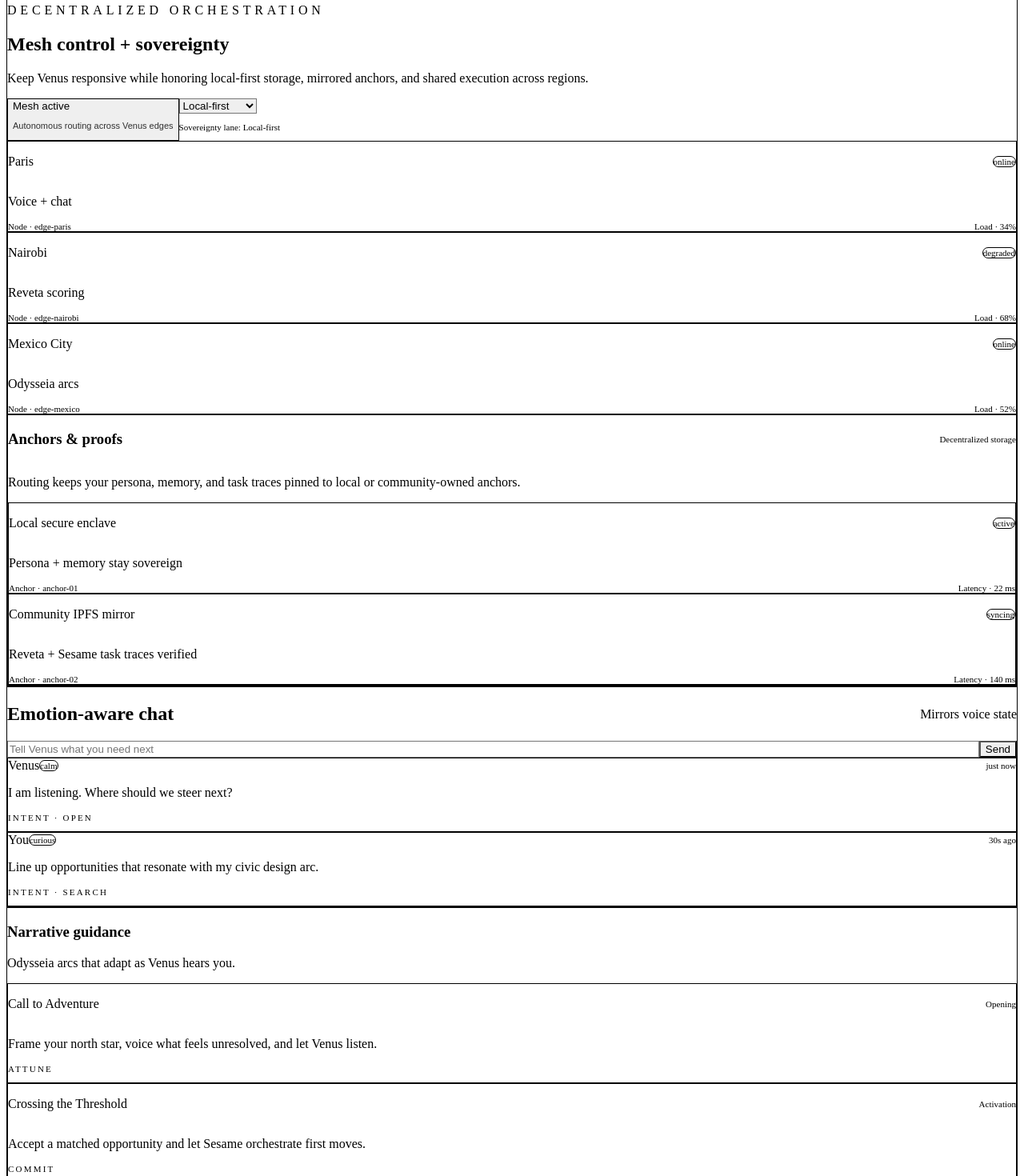
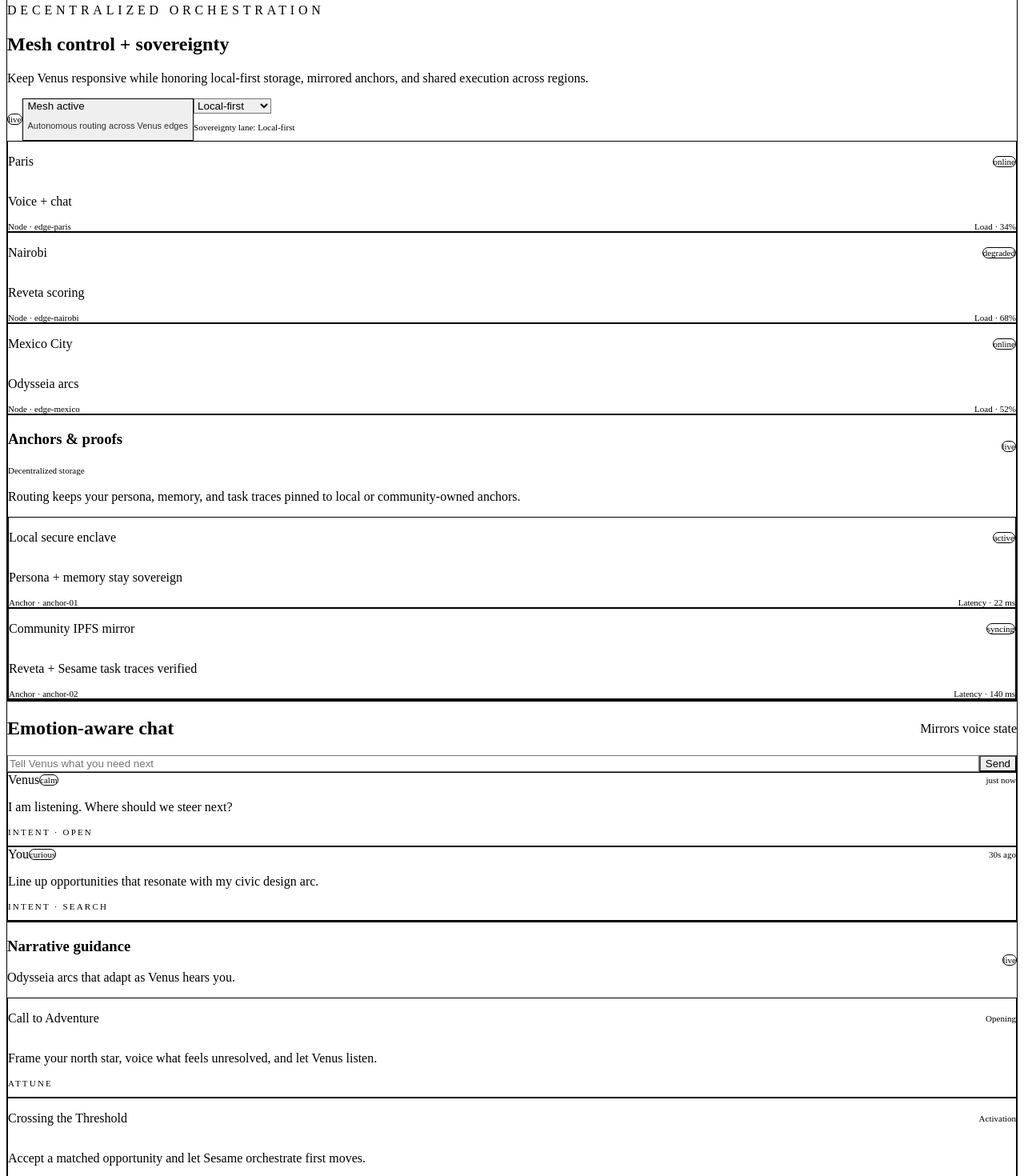
Before and after one commit to Melvinjayson/odysseia, a Next.js app in the folder odysseia-frontend/: page / in a window 1280 px wide. Shown: the part 980-2450 px from the top of the page at 80% size. Built offline with nearby package versions, Linux system fonts and the light colour scheme.

Commit message:
Improve orchestration status resilience

```diff
--- a/odysseia-frontend/app/page.tsx
+++ b/odysseia-frontend/app/page.tsx
@@ -58,6 +58,22 @@ export default function Home() {
   const [dataResidency, setDataResidency] = useState("Local-first");
   const [meshNodes, setMeshNodes] = useState<MeshNode[]>(fallbackMeshNodes);
   const [anchors, setAnchors] = useState<DataAnchor[]>(fallbackAnchors);
+  const [resourceStatus, setResourceStatus] = useState<Record<string, "loading" | "live" | "fallback" | "error">>({
+    tasks: "loading",
+    opportunities: "loading",
+    arcs: "loading",
+    applications: "loading",
+    mesh: "loading",
+    anchors: "loading",
+  });
+  const [resourceErrors, setResourceErrors] = useState<Record<string, string | null>>({
+    tasks: null,
+    opportunities: null,
+    arcs: null,
+    applications: null,
+    mesh: null,
+    anchors: null,
+  });
 
   const emotionPalette: Record<ChatMessage["emotion"], string> = useMemo(
     () => ({
@@ -71,23 +87,33 @@ export default function Home() {
   );
 
   useEffect(() => {
-    const fetchOrFallback = async <T,>(url: string, fallback: T, setter: (value: T) => void) => {
+    const fetchOrFallback = async <T,>(
+      key: keyof typeof resourceStatus,
+      url: string,
+      fallback: T,
+      setter: (value: T) => void,
+    ) => {
       try {
-        const res = await fetch(url);
-        if (!res.ok) throw new Error("bad status");
+        const res = await fetch(url, { cache: "no-store" });
+        if (!res.ok) throw new Error(`Bad status ${res.status}`);
         const data = (await res.json()) as T;
         setter(data);
-      } catch {
+        setResourceStatus(prev => ({ ...prev, [key]: "live" }));
+        setResourceErrors(prev => ({ ...prev, [key]: null }));
+      } catch (error) {
+        const err = error instanceof Error ? error.message : "Unknown error";
         setter(fallback);
+        setResourceStatus(prev => ({ ...prev, [key]: "fallback" }));
+        setResourceErrors(prev => ({ ...prev, [key]: err }));
       }
     };
 
-    fetchOrFallback<Task[]>("/api/orchestration/sesame", fallbackTasks, setTasks);
-    fetchOrFallback<Opportunity[]>("/api/orchestration/reveta", fallbackOpportunities, setOpportunities);
-    fetchOrFallback<Arc[]>("/api/orchestration/arcs", fallbackArcs, setArcs);
-    fetchOrFallback<ApplicationFlow[]>("/api/orchestration/applications", fallbackApplications, setApplications);
-    fetchOrFallback<MeshNode[]>("/api/orchestration/mesh", fallbackMeshNodes, setMeshNodes);
-    fetchOrFallback<DataAnchor[]>("/api/orchestration/anchors", fallbackAnchors, setAnchors);
+    fetchOrFallback<Task[]>("tasks", "/api/orchestration/sesame", fallbackTasks, setTasks);
+    fetchOrFallback<Opportunity[]>("opportunities", "/api/orchestration/reveta", fallbackOpportunities, setOpportunities);
+    fetchOrFallback<Arc[]>("arcs", "/api/orchestration/arcs", fallbackArcs, setArcs);
+    fetchOrFallback<ApplicationFlow[]>("applications", "/api/orchestration/applications", fallbackApplications, setApplications);
+    fetchOrFallback<MeshNode[]>("mesh", "/api/orchestration/mesh", fallbackMeshNodes, setMeshNodes);
+    fetchOrFallback<DataAnchor[]>("anchors", "/api/orchestration/anchors", fallbackAnchors, setAnchors);
   }, []);
 
   useEffect(() => {
@@ -167,6 +193,34 @@ export default function Home() {
       setSavingPersona(false);
       setTimeout(() => setSaveMessage(null), 4000);
     }
+  };
+
+  const statusBadge = (key: keyof typeof resourceStatus) => {
+    const state = resourceStatus[key];
+    const color =
+      state === "live"
+        ? "bg-emerald-900/40 text-emerald-100 border-emerald-700/50"
+        : state === "fallback"
+          ? "bg-amber-900/40 text-amber-100 border-amber-700/50"
+          : state === "error"
+            ? "bg-red-900/40 text-red-100 border-red-700/50"
+            : "bg-slate-900/60 text-slate-200 border-slate-700/50";
+
+    const label =
+      state === "live"
+        ? "live"
+        : state === "fallback"
+          ? "fallback"
+          : state === "error"
+            ? "error"
+            : "loading";
+
+    return (
+      <span className={`text-[11px] px-2 py-1 rounded-full border ${color} inline-flex items-center gap-1`}>
+        <span className="h-1.5 w-1.5 rounded-full bg-current" aria-hidden />
+        {label}
+      </span>
+    );
   };
 
   return (
@@ -318,7 +372,8 @@ export default function Home() {
                 Keep Venus responsive while honoring local-first storage, mirrored anchors, and shared execution across regions.
               </p>
             </div>
-            <div className="flex gap-3" role="group" aria-label="Mesh configuration">
+            <div className="flex items-center gap-3" role="group" aria-label="Mesh configuration">
+              {statusBadge("mesh")}
               <button
                 type="button"
                 onClick={() => setMeshEnabled(prev => !prev)}
@@ -379,10 +434,21 @@ e:ring-2 focus-visible:ring-indigo-400"
         </div>
 
         <div className="space-y-3 rounded-2xl border border-indigo-900/40 bg-slate-950/80 p-4">
-          <div className="flex items-center justify-between">
+          <div className="flex items-center justify-between gap-2">
+            <div>
               <h3 className="text-xl font-bold text-white">Anchors & proofs</h3>
               <span className="text-[11px] text-indigo-200">Decentralized storage</span>
             </div>
+            {statusBadge("anchors")}
+          </div>
+          {resourceStatus.anchors !== "live" && resourceErrors.anchors && (
+            <div
+              className="rounded-xl border border-amber-800/60 bg-amber-900/30 px-3 py-2 text-[11px] text-amber-100"
+              role="status"
+            >
+              {`Using fallback anchors: ${resourceErrors.anchors}`}
+            </div>
+          )}
           <p className="text-sm text-indigo-100/80">
             Routing keeps your persona, memory, and task traces pinned to local or community-owned anchors.
           </p>
@@ -457,8 +523,13 @@ e:ring-2 focus-visible:ring-indigo-400"
         </div>
 
         <div className="rounded-3xl border border-indigo-900/40 bg-gradient-to-b from-indigo-950 via-slate-950 to-slate-950 shadow-xl p-6 space-y-4">
+          <div className="flex items-center justify-between gap-2">
+            <div>
               <h3 className="text-xl font-bold text-white">Narrative guidance</h3>
               <p className="text-sm text-indigo-100/80">Odysseia arcs that adapt as Venus hears you.</p>
+            </div>
+            {statusBadge("arcs")}
+          </div>
           <div className="space-y-3" id="arcs" role="list" aria-label="Odysseia arcs">
             {arcs.map(arc => (
               <div key={arc.id} className="rounded-2xl border border-indigo-900/40 bg-black/30 px-4 py-3" role="listitem">
@@ -478,7 +549,10 @@ e:ring-2 focus-visible:ring-indigo-400"
         <div className="lg:col-span-2 rounded-3xl border border-indigo-900/40 bg-slate-950/80 shadow-xl p-6 space-y-4">
           <div className="flex items-center justify-between">
             <h2 className="text-2xl font-bold text-white">Sesame agent execution</h2>
+            <div className="flex items-center gap-2">
               <span className="text-xs text-indigo-200">Live tasks</span>
+              {statusBadge("tasks")}
+            </div>
           </div>
           <div className="grid grid-cols-1 md:grid-cols-3 gap-3" role="list" aria-label="Sesame tasks">
             {tasks.map(task => (
@@ -533,7 +607,10 @@ e:ring-2 focus-visible:ring-indigo-400"
         <div className="xl:col-span-2 rounded-3xl border border-indigo-900/40 bg-slate-950/80 shadow-xl p-6 space-y-4">
           <div className="flex items-center justify-between">
             <h2 className="text-2xl font-bold text-white">Reveta opportunity matching</h2>
+            <div className="flex items-center gap-2">
               <span className="text-xs text-indigo-200">Curated in real time</span>
+              {statusBadge("opportunities")}
+            </div>
           </div>
           <div className="grid grid-cols-1 md:grid-cols-2 gap-4" role="list" aria-label="Opportunities">
             {opportunities.map(opp => (
@@ -562,8 +639,13 @@ e:ring-2 focus-visible:ring-indigo-400"
         </div>
 
         <div className="rounded-3xl border border-indigo-900/40 bg-gradient-to-b from-slate-950 via-indigo-950 to-slate-950 shadow-xl p-6 space-y-3">
+          <div className="flex items-center justify-between gap-2">
+            <div>
               <h3 className="text-xl font-bold text-white">Automated applications</h3>
               <p className="text-sm text-indigo-100/80">Venus can ship updates to UNDP or Notion on your behalf.</p>
+            </div>
+            {statusBadge("applications")}
+          </div>
           <div className="space-y-3" role="list" aria-label="Application flows">
             {applications.map(flow => (
               <div key={flow.id} className="rounded-2xl border border-slate-800 bg-black/30 px-4 py-3" role="listitem">
```
Lines whose indentation alone changed are shown as unchanged.
